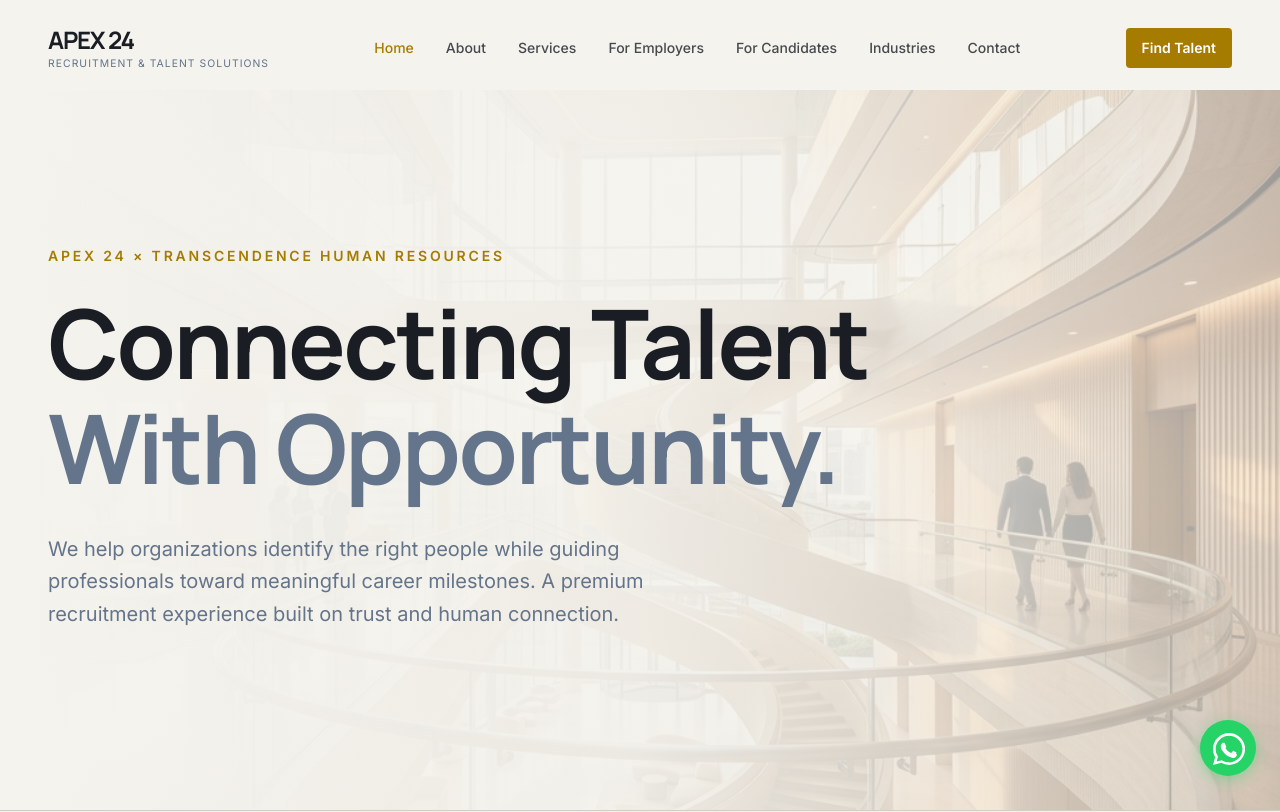
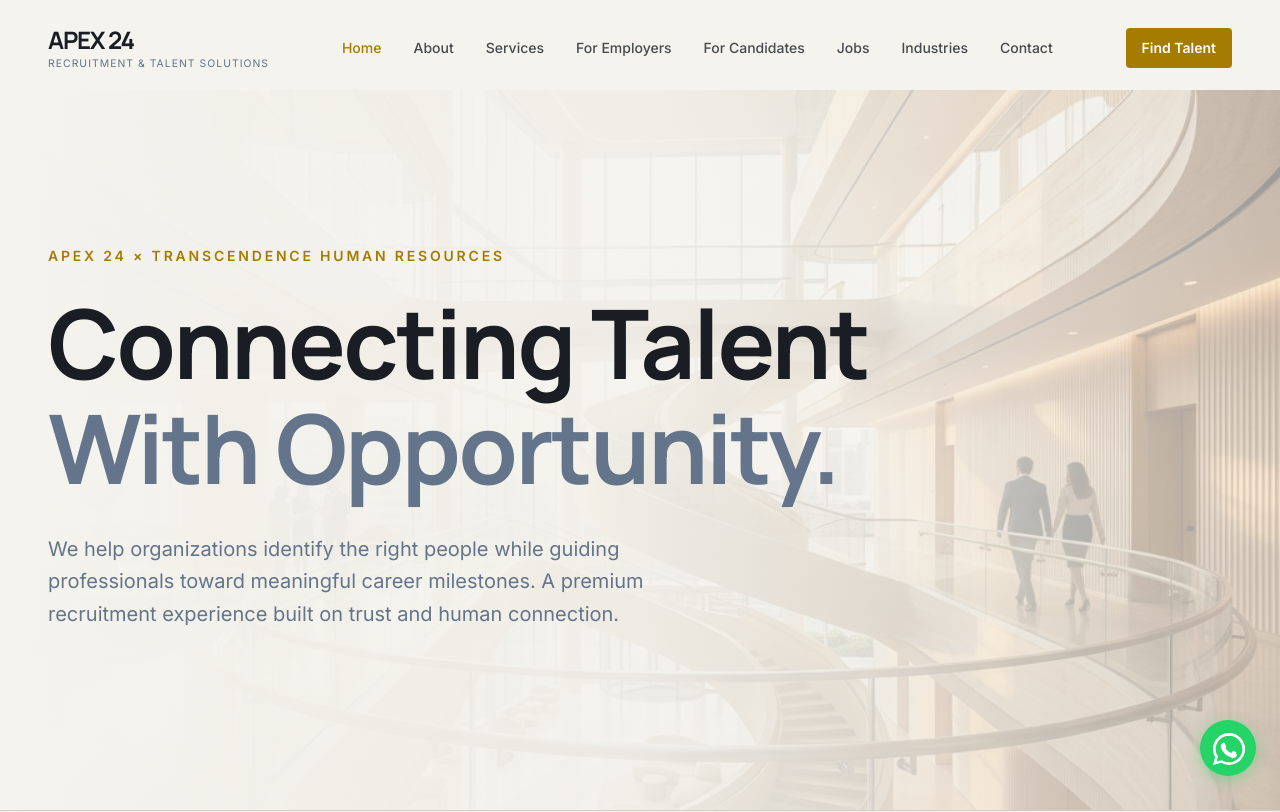
Before and after one commit to nihalbhatia10/apex24, a Next.js app: page / in a window 1280 px wide. Shown: the top 812 px of the page. Built offline with nearby package versions, Linux system fonts and the light colour scheme.

Commit message:
feat: Add Jobs link to navigation

```diff
--- a/src/components/layout/Footer.tsx
+++ b/src/components/layout/Footer.tsx
@@ -24,6 +24,7 @@
             <Link href="/services" className="text-sm text-muted-foreground hover:text-accent transition-colors">Services</Link>
             <Link href="/employers" className="text-sm text-muted-foreground hover:text-accent transition-colors">For Employers</Link>
             <Link href="/candidates" className="text-sm text-muted-foreground hover:text-accent transition-colors">For Candidates</Link>
+            <Link href="/jobs" className="text-sm text-muted-foreground hover:text-accent transition-colors">Jobs</Link>
             <Link href="/industries" className="text-sm text-muted-foreground hover:text-accent transition-colors">Industries</Link>
             <Link href="/contact" className="text-sm text-muted-foreground hover:text-accent transition-colors">Contact</Link>
           </div>
--- a/src/components/layout/Navbar.tsx
+++ b/src/components/layout/Navbar.tsx
@@ -13,6 +13,7 @@
   { name: "Services", href: "/services" },
   { name: "For Employers", href: "/employers" },
   { name: "For Candidates", href: "/candidates" },
+  { name: "Jobs", href: "/jobs" },
   { name: "Industries", href: "/industries" },
   { name: "Contact", href: "/contact" },
 ]
```
